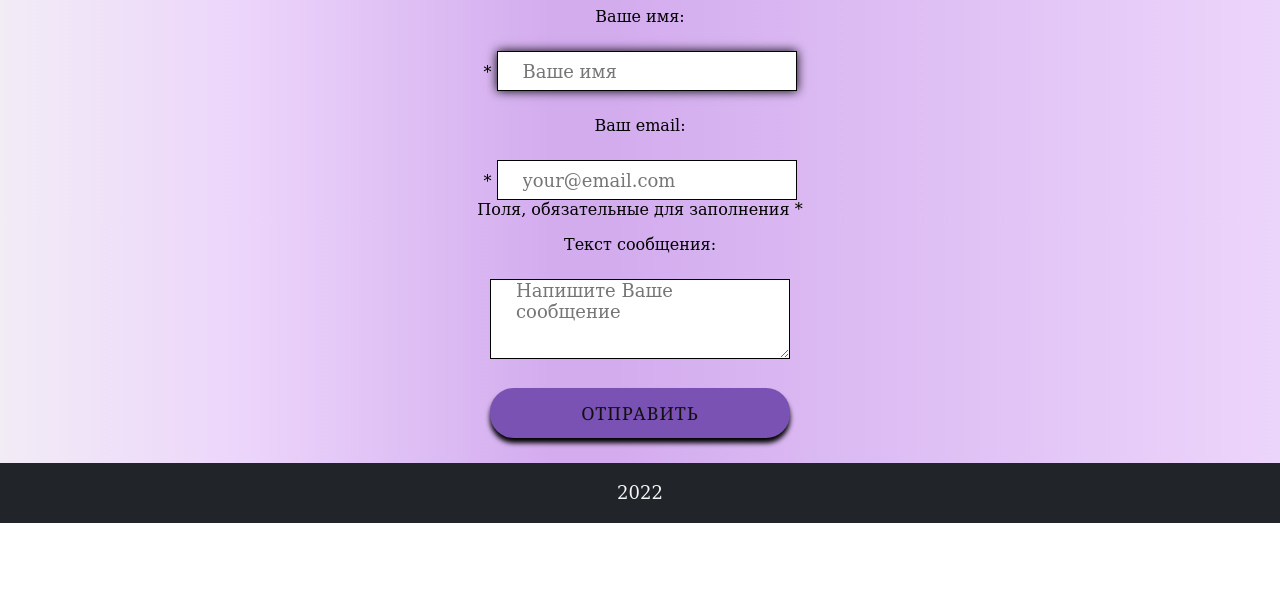
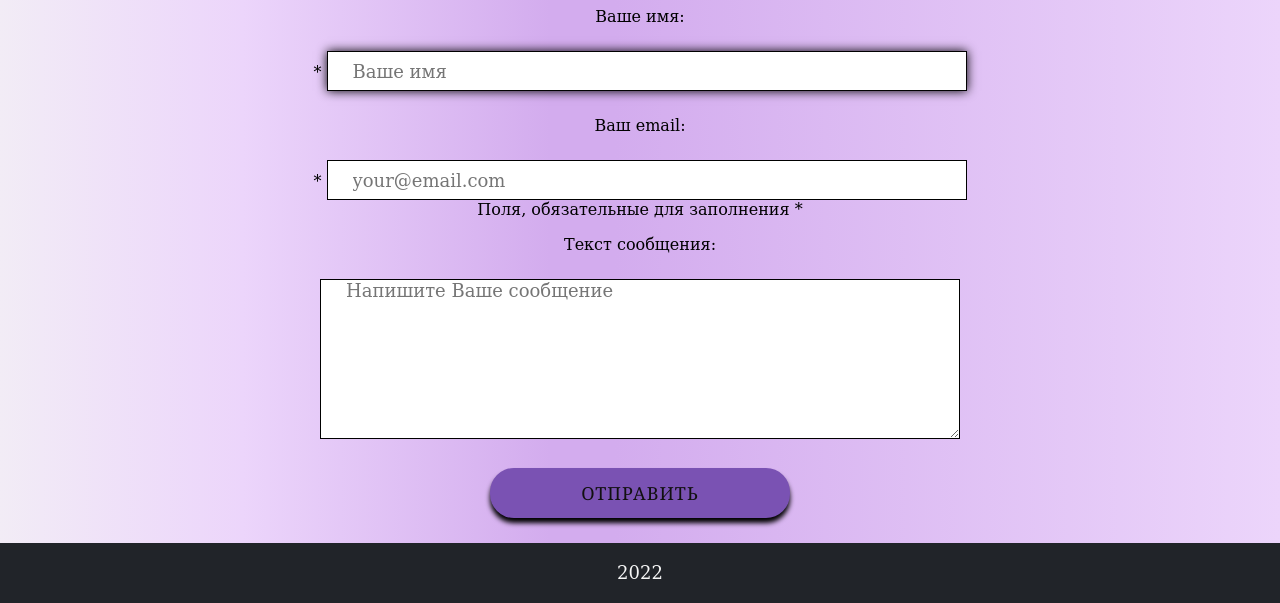
Before and after one commit to Samarinand/newansamnot, a plain HTML site: page Form.html in a window 1280 px wide. Shown: the part 288-891 px from the top of the page. Before the commit the page ends 811 px from the top, so only its background shows below. Drawn offline with Linux system fonts and the light colour scheme.

Commit message:
footer in buttom

```diff
--- a/style.scss
+++ b/style.scss
@@ -94,7 +94,7 @@ filter: progid:DXImageTransform.Microsoft.gradient( startColorstr='#f2ecf6', end
 
     flex-direction: column;
     font-family: Constantia, "Lucida Bright", "DejaVu Serif", Georgia, "serif";
-   max-height: 100%;
+   min-height: 100vh;
     line-height: 1.2;
 
   }
@@ -778,10 +778,10 @@ background-color: #7a52b3 ;
 
     padding-top: 50px;
     width: 100%;
-    height: 100%px;
+    min-height: 100%;
     margin: 0px auto;
     text-align: center;
-    flex:1 1 auto;
+    flex-grow: 1;
 }
 
 
@@ -818,7 +818,7 @@ background-color: #7a52b3 ;
     height: 40px;
     padding: 0px 25px;
     font-size: 18px;
-    width: 300px;
+    width: 50%;
     cursor: pointer;
 
 }
@@ -830,10 +830,10 @@ background-color: #7a52b3 ;
 
 .textinput2 {
     border: 1px solid #000000;
-    height: 80px;
+    height: 160px;
     padding: 0px 25px;
     font-size: 18px;
-    width: 300px;
+    width: 50%;
     cursor: pointer;
 }
 
```
Also changed, not shown: dist/style.css, dist/style.min.css, style.css, 2 other files.
